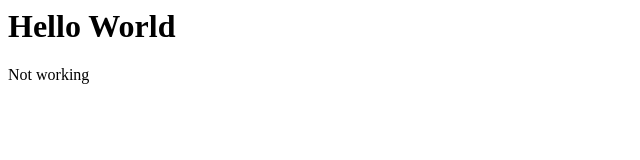
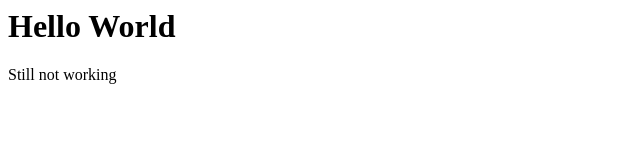
Before and after one commit to RMITLibrary/ll-prototype, a plain HTML site: page index.html in a window 1280 px wide. Shown: the full height of the page, 0-640 px from the left. Drawn offline with Linux system fonts and the light colour scheme.

Commit message:
Still not working

```diff
--- a/index.html
+++ b/index.html
@@ -1,2 +1,2 @@
 <h1>Hello World</h1>
-<p>Not working</p>
+<p>Still not working</p>
```
